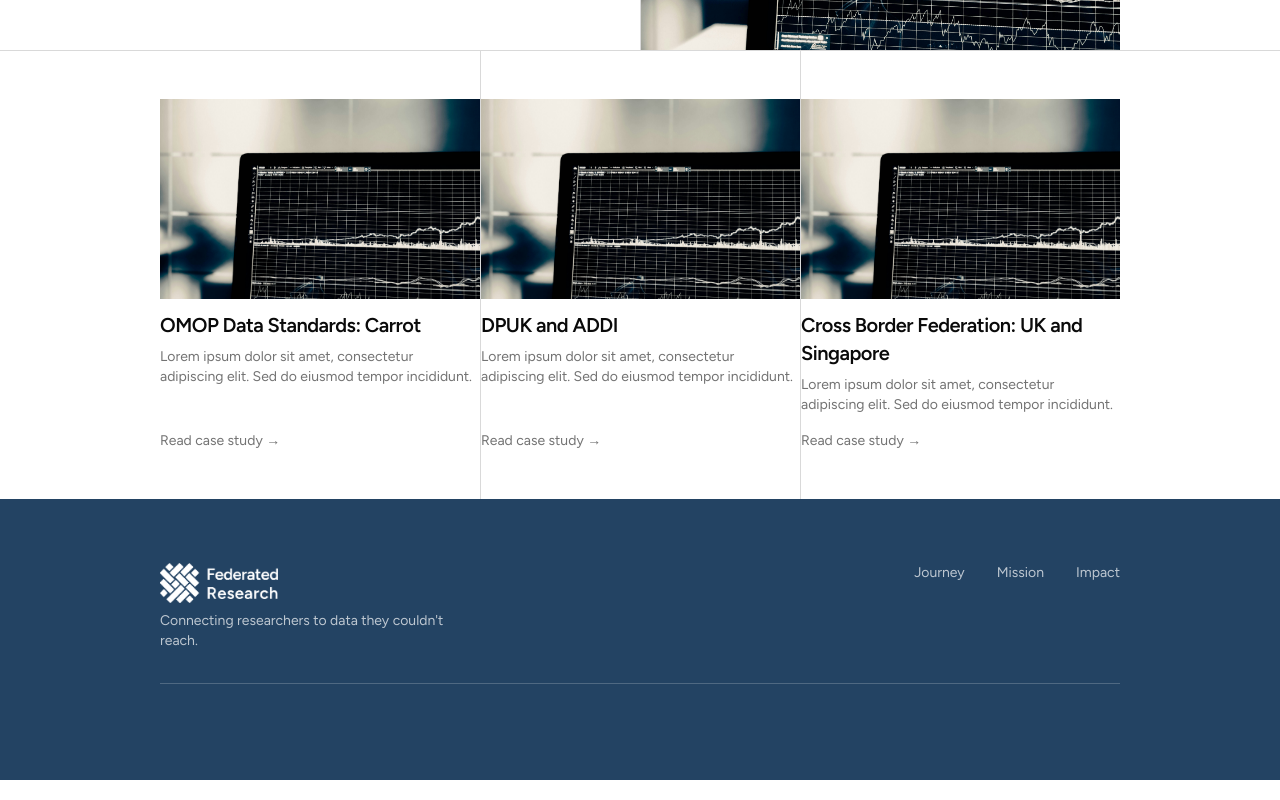
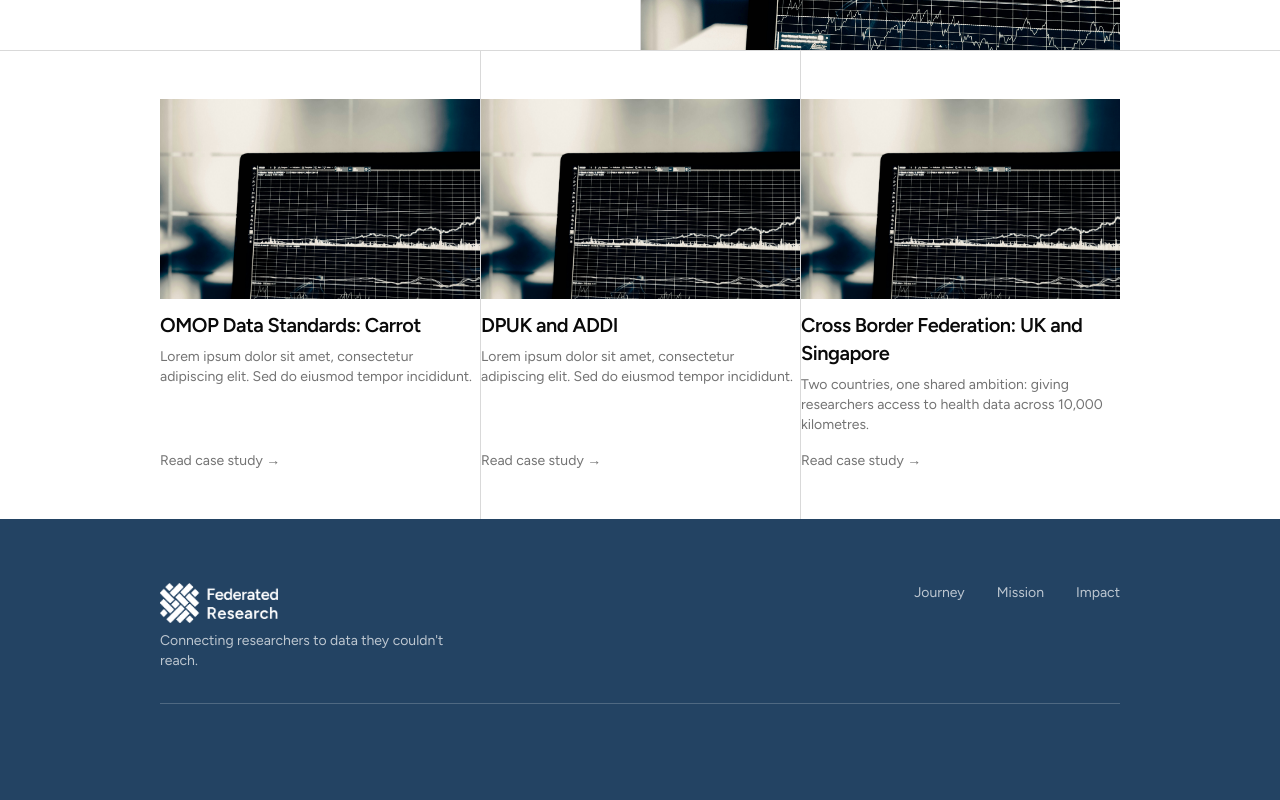
Before and after one commit to federated-research/ac.uk, a Next.js app in the folder website/: page /impact in a window 1280 px wide. Shown: the part 778-1578 px from the top of the page. Built offline with nearby package versions, Linux system fonts and the light colour scheme.

Commit message:
Subtitle

```diff
--- a/website/app/impact/page.tsx
+++ b/website/app/impact/page.tsx
@@ -29,7 +29,7 @@ const caseStudies = [
     title: "Cross Border Federation: UK and Singapore",
     href: "/impact/sg-uk",
     description:
-      "Lorem ipsum dolor sit amet, consectetur adipiscing elit. Sed do eiusmod tempor incididunt.",
+      "Two countries, one shared ambition: giving researchers access to health data across 10,000 kilometres.",
     image: "/image.jpg",
   },
 ];
```
